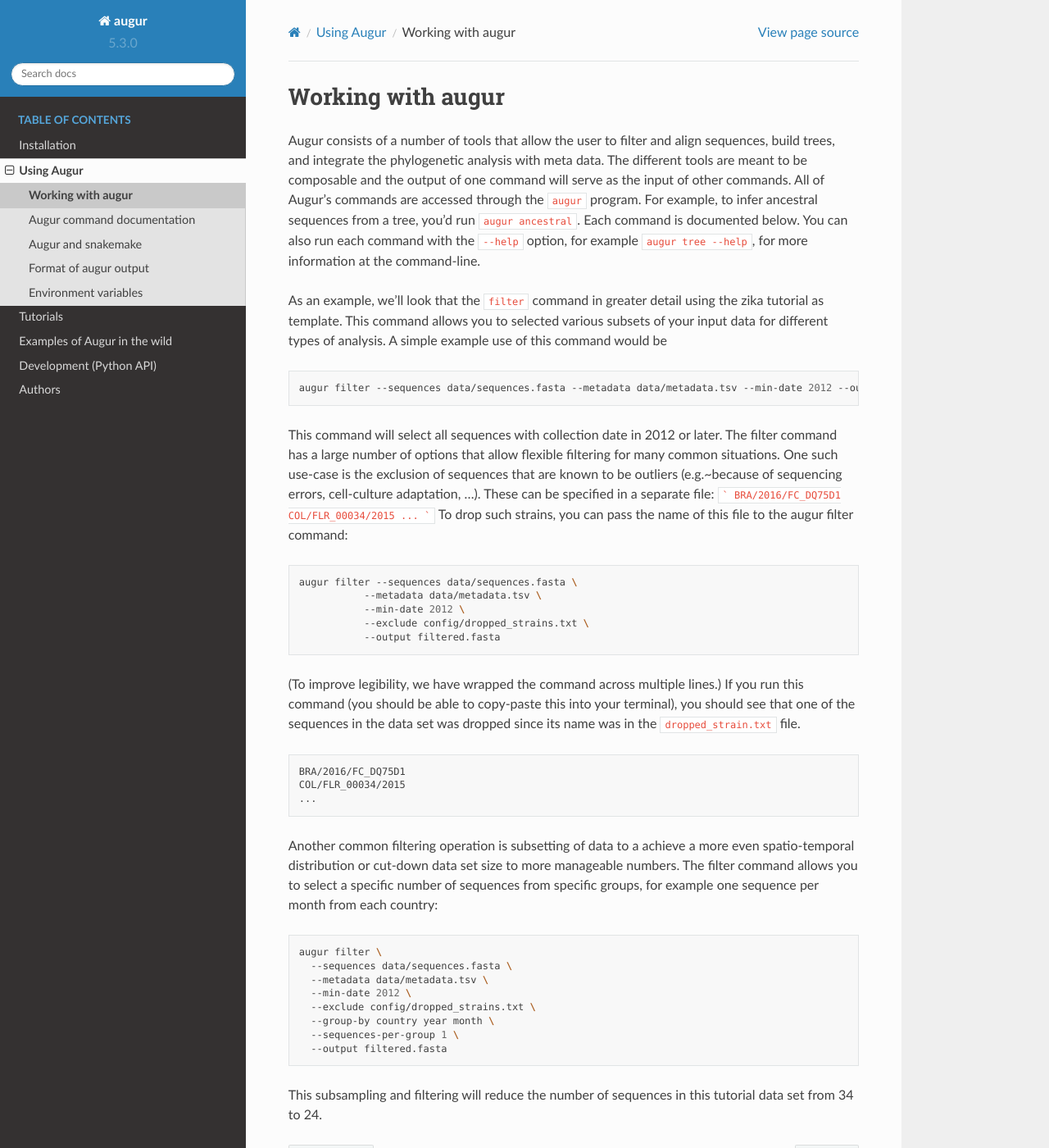
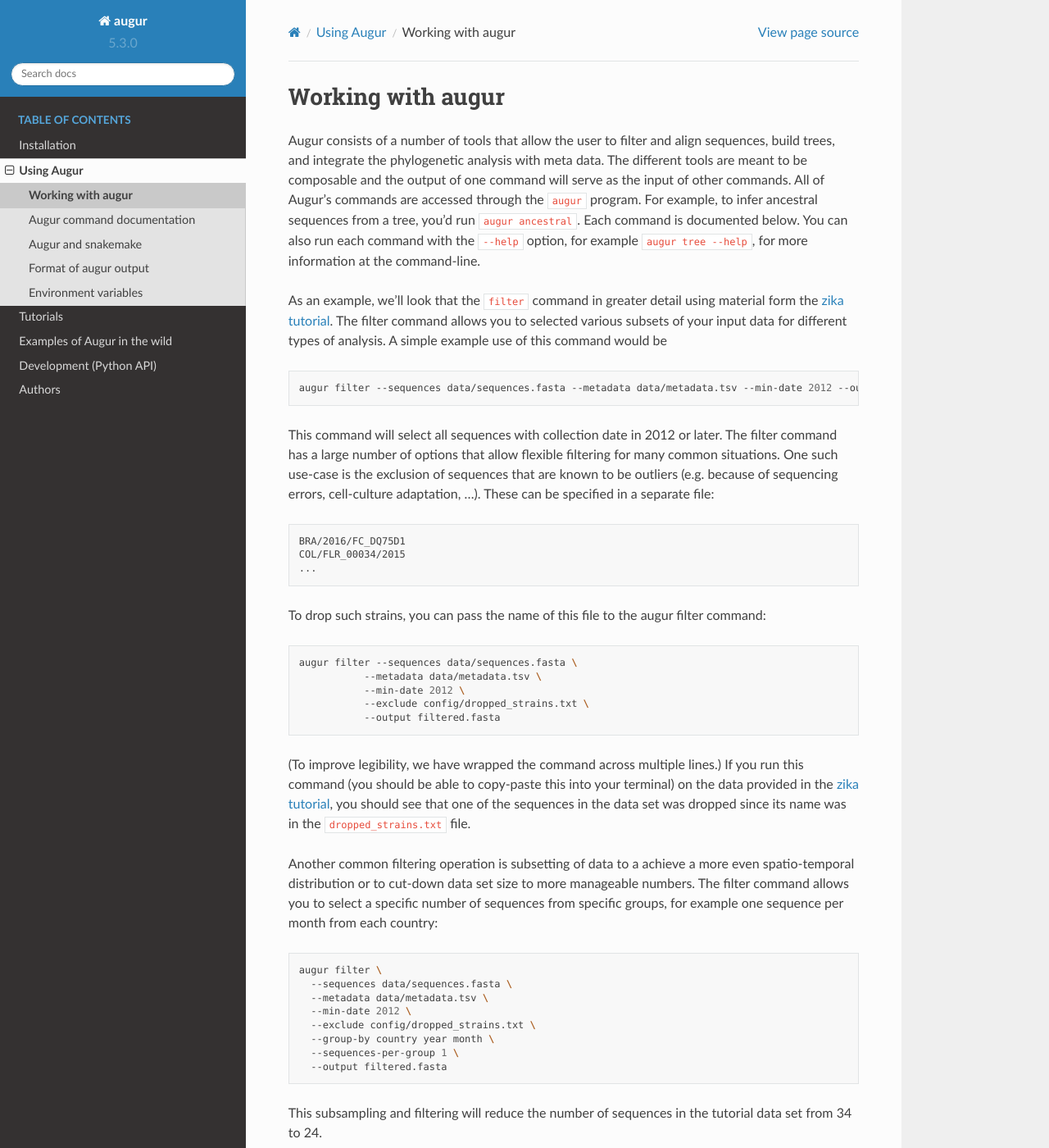
Before and after one commit to nextstrain/augur, a Sphinx documentation site: the page built from docs/cli.rst, in a window 1280 px wide and 1400 px high. Shown: the whole window at 82% size. Built offline with Sphinx 7.4.7 and the Read the Docs theme 2.0.0, drawn with Linux system fonts in a browser that asks for light colours; pages that are not in the unit, such as notebooks, are missing from menus; the version number is read from the project's files by our own code.

Commit message:
docs: edit pass on docs

````diff
--- a/docs/cli.rst
+++ b/docs/cli.rst
@@ -10,8 +10,8 @@ Each command is documented below.
 You can also run each command with the ``--help`` option, for example ``augur tree --help``, for more information at the command-line.
 
 
-As an example, we'll look that the ``filter`` command in greater detail using the zika tutorial as template.
-This command allows you to selected various subsets of your input data for different types of analysis.
+As an example, we'll look that the ``filter`` command in greater detail using material form the `zika tutorial <zika_tutorial.html>`__.
+The filter command allows you to selected various subsets of your input data for different types of analysis.
 A simple example use of this command would be
 
 .. code-block:: bash
@@ -20,13 +20,15 @@ A simple example use of this command would be
 
 This command will select all sequences with collection date in 2012 or later.
 The filter command has a large number of options that allow flexible filtering for many common situations.
-One such use-case is the exclusion of sequences that are known to be outliers (e.g.~because of sequencing errors, cell-culture adaptation, ...).
+One such use-case is the exclusion of sequences that are known to be outliers (e.g. because of sequencing errors, cell-culture adaptation, ...).
 These can be specified in a separate file:
-```
-BRA/2016/FC_DQ75D1
-COL/FLR_00034/2015
-...
-```
+
+.. code-block:: bash
+
+    BRA/2016/FC_DQ75D1
+    COL/FLR_00034/2015
+    ...
+
 To drop such strains, you can pass the name of this file to the augur filter command:
 
 .. code-block:: bash
@@ -38,15 +40,9 @@ To drop such strains, you can pass the name of this file to the augur filter com
              --output filtered.fasta
 
 (To improve legibility, we have wrapped the command across multiple lines.)
-If you run this command (you should be able to copy-paste this into your terminal), you should see that one of the sequences in the data set was dropped since its name was in the ``dropped_strain.txt`` file.
+If you run this command (you should be able to copy-paste this into your terminal) on the data provided in the `zika tutorial <zika_tutorial.html>`__, you should see that one of the sequences in the data set was dropped since its name was in the ``dropped_strains.txt`` file.
 
-.. code:: text
-
-  BRA/2016/FC_DQ75D1
-  COL/FLR_00034/2015
-  ...
-
-Another common filtering operation is subsetting of data to a achieve a more even spatio-temporal distribution or cut-down data set size to more manageable numbers.
+Another common filtering operation is subsetting of data to a achieve a more even spatio-temporal distribution or to cut-down data set size to more manageable numbers.
 The filter command allows you to select a specific number of sequences from specific groups, for example one sequence per month from each country:
 
 .. code-block:: bash
@@ -60,4 +56,4 @@ The filter command allows you to select a specific number of sequences from spec
     --sequences-per-group 1 \
     --output filtered.fasta
 
-This subsampling and filtering will reduce the number of sequences in this tutorial data set from 34 to 24.
+This subsampling and filtering will reduce the number of sequences in the tutorial data set from 34 to 24.
````
Also changed, not shown: docs/clades.md (+1 -1 lines), docs/installation.md (+9 -3 lines), docs/parse_meta.md (+1 -1 lines), docs/tb_tutorial.md (+2 -2 lines).
